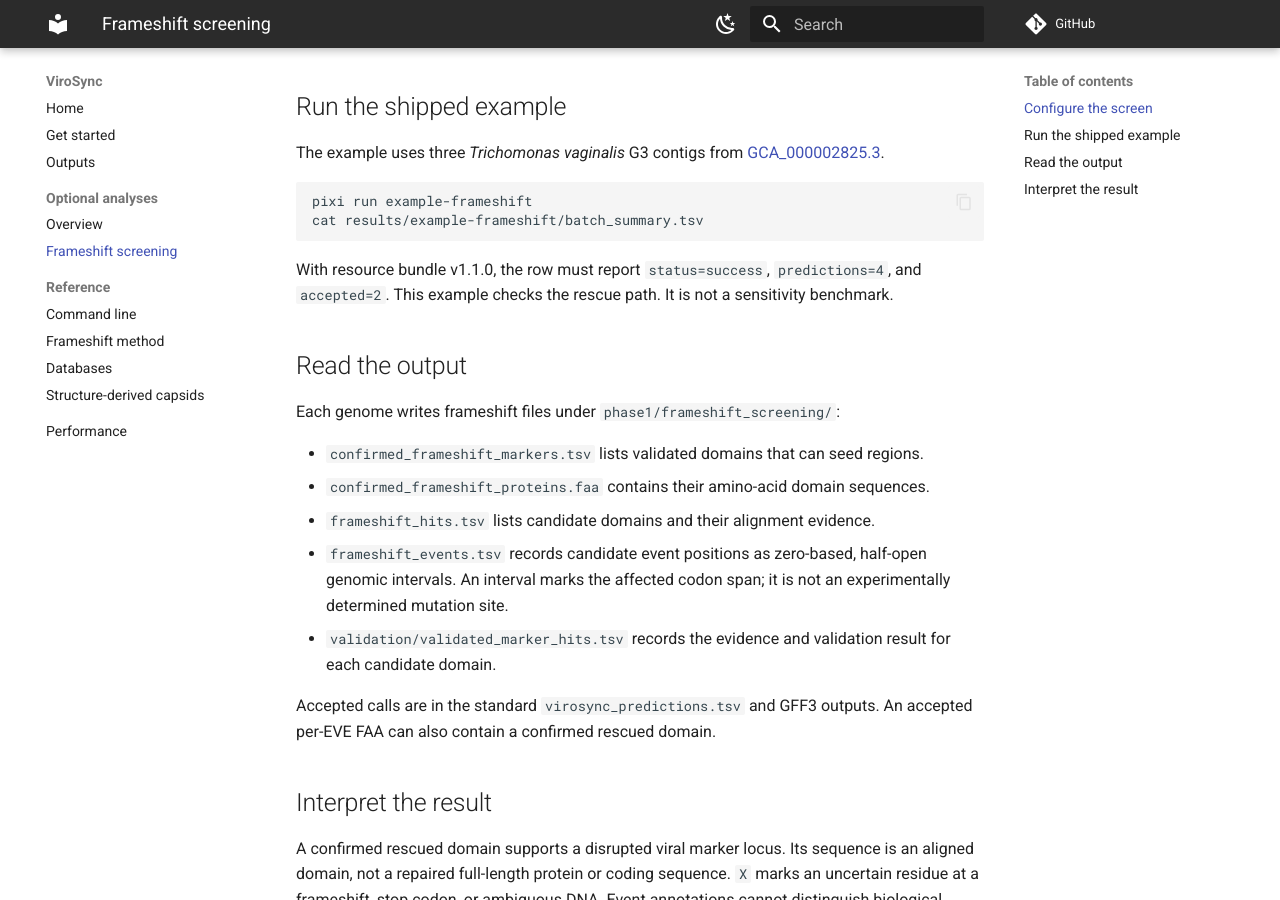
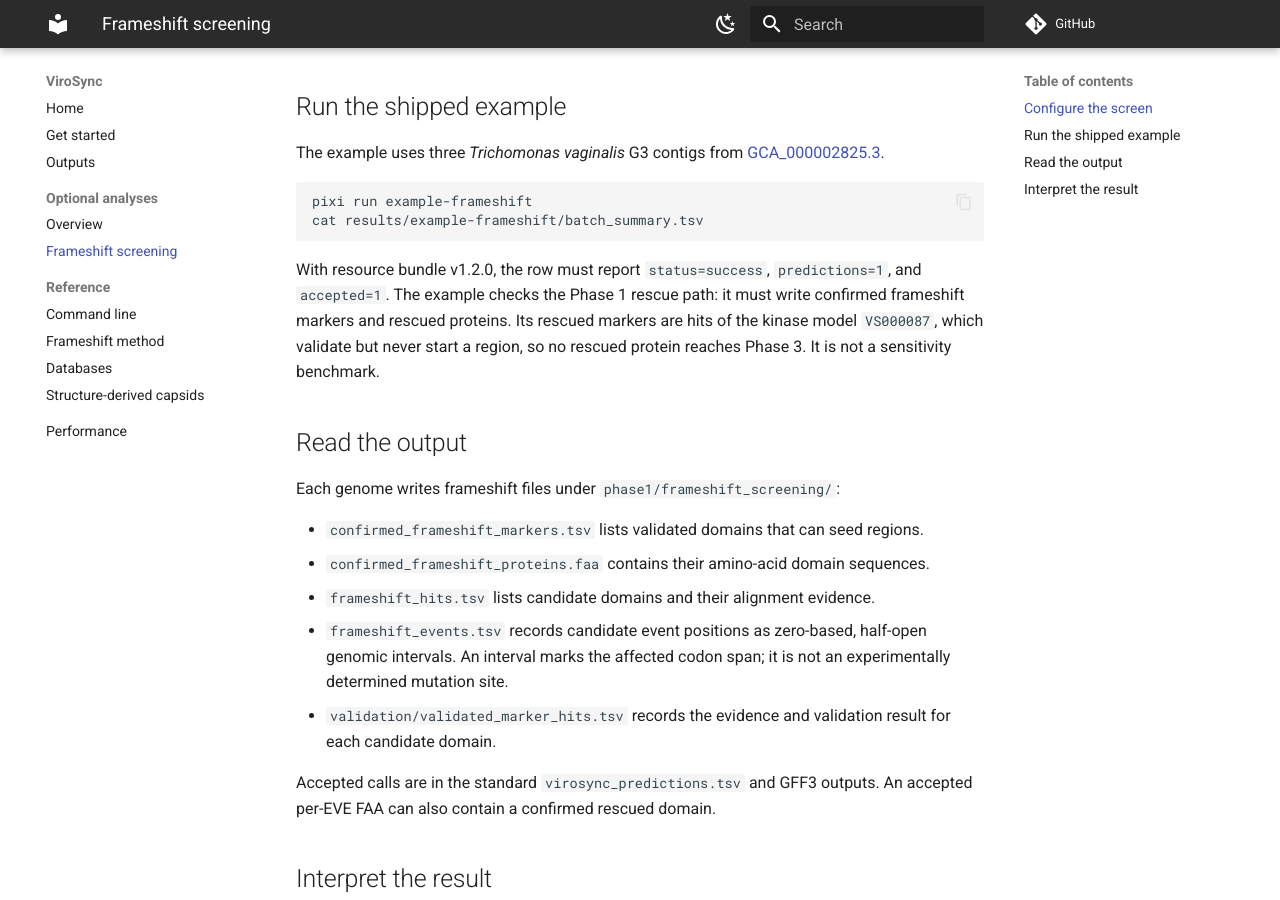
Before and after one commit to NeLLi-team/virosync, an MkDocs documentation site: the page built from docs/FRAMESHIFT_SCREENING.md, in a window 1280 px wide and 900 px high, scrolled down 707 px. Built offline with MkDocs 1.6.1 and Material for MkDocs 9.7.7, drawn with Linux system fonts in a browser that asks for light colours; comment, search, counter and statistics services are not loaded.

Commit message:
test(ci): update frameshift smoke for v1.2.0
With the kinase seed block and EUK-pEVE counted as viral, the
trichomonas-g3 example on bundle v1.2.0 gives one accepted EVE,
EVE_DS113200.1_129184-157630. Gene DS113200.1_113 now hits an EUK-pEVE
capsid reference at 38.8% identity and links the PPV-hit genes _115,
_117 and _120 into the region, so the EVE ends at 157,630, not 151,689.

The rescued markers of this genome are VS000087 kinase hits: they
validate but never start a region, so no rescued protein reaches the
Phase 3 GVClass input. The smoke keeps the Phase 1 rescue checks and
drops the GVClass-input check.

````diff
--- a/docs/FRAMESHIFT_SCREENING.md
+++ b/docs/FRAMESHIFT_SCREENING.md
@@ -41,9 +41,12 @@ pixi run example-frameshift
 cat results/example-frameshift/batch_summary.tsv
 ```
 
-With resource bundle v1.1.0, the row must report `status=success`,
-`predictions=4`, and `accepted=2`. This example checks the rescue path. It is
-not a sensitivity benchmark.
+With resource bundle v1.2.0, the row must report `status=success`,
+`predictions=1`, and `accepted=1`. The example checks the Phase 1 rescue path:
+it must write confirmed frameshift markers and rescued proteins. Its rescued
+markers are hits of the kinase model `VS000087`, which validate but never start
+a region, so no rescued protein reaches Phase 3. It is not a sensitivity
+benchmark.
 
 ## Read the output
 
````
Also changed, not shown: 2 other files.
